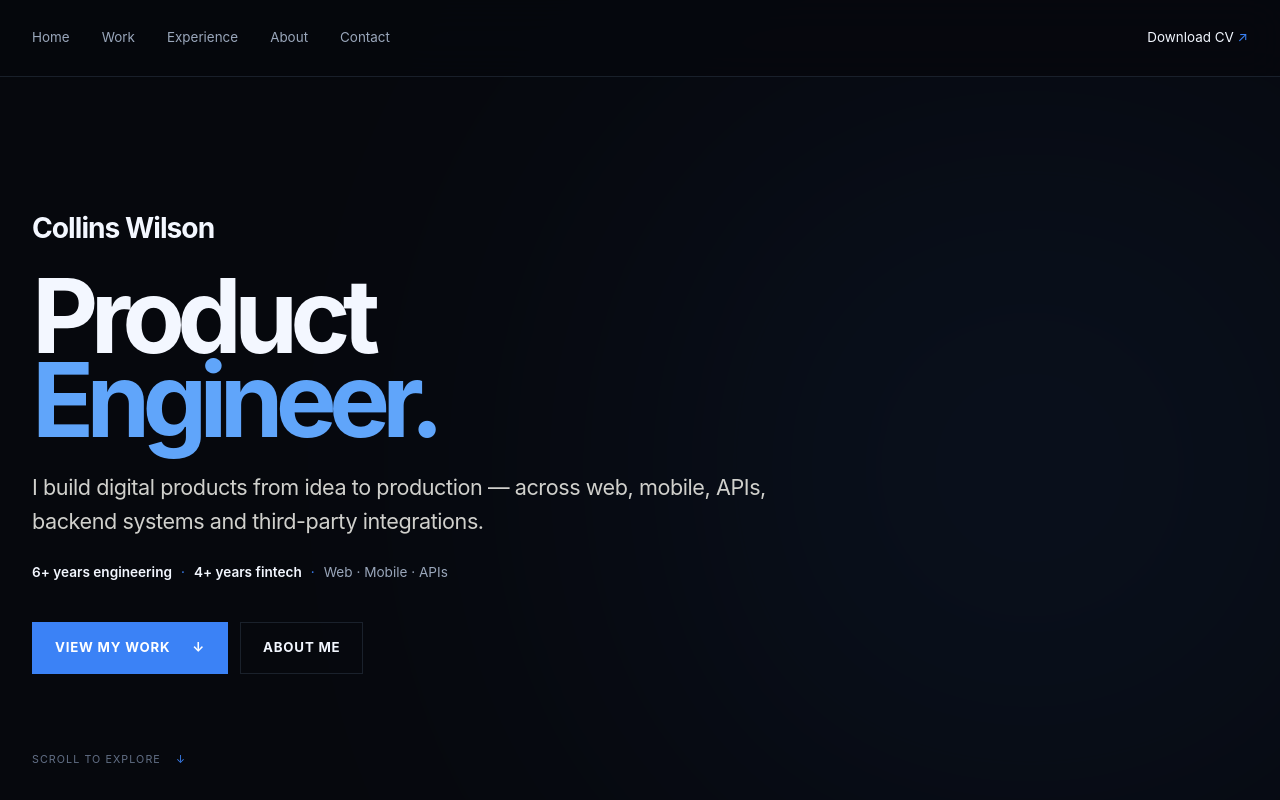
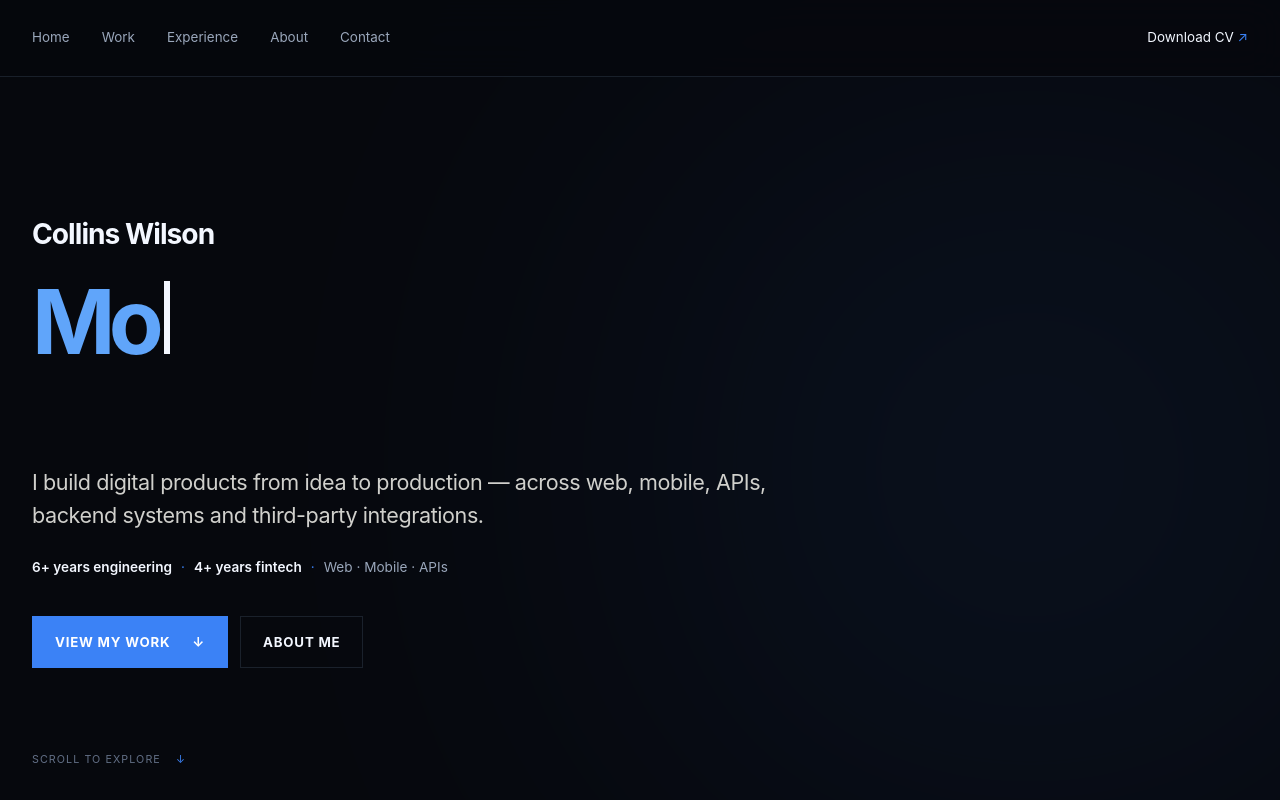
Before and after one commit to Cre8ive-collins/Cre8ive-collins.github.io, a Next.js app: page / in a window 1280 px wide. Shown: the top 800 px of the page. Built offline with nearby package versions, Linux system fonts and the light colour scheme.

Commit message:
feat: add rotating roles and refresh contact

```diff
--- a/app/globals.css
+++ b/app/globals.css
@@ -34,6 +34,17 @@ a { color: inherit; text-decoration: none; }
 img { display: block; max-width: 100%; }
 button, summary { font: inherit; }
 .shell { width: var(--shell); margin-inline: auto; }
+.sr-only {
+  position: absolute;
+  width: 1px;
+  height: 1px;
+  padding: 0;
+  margin: -1px;
+  overflow: hidden;
+  clip: rect(0, 0, 0, 0);
+  white-space: nowrap;
+  border: 0;
+}
 
 .skip-link {
   position: fixed;
@@ -107,12 +118,22 @@ button, summary { font: inherit; }
 }
 .hero h1 {
   margin: 24px 0 28px;
-  font-size: clamp(4rem, 8vw, 7rem);
+  min-height: 1.75em;
+  font-size: clamp(2.7rem, 7vw, 6.5rem);
   font-weight: 720;
-  line-height: 0.82;
+  line-height: 0.92;
   letter-spacing: -0.075em;
 }
-.hero h1 span { color: var(--accent-bright); }
+.rotating-role { color: var(--accent-bright); }
+.typing-cursor {
+  display: inline-block;
+  width: 0.07em;
+  height: 0.82em;
+  margin-left: 0.08em;
+  background: var(--text);
+  animation: cursor-blink 850ms steps(1) infinite;
+}
+@keyframes cursor-blink { 50% { opacity: 0; } }
 .hero-copy { max-width: 750px; margin: 0; color: #d0d0cc; font-size: clamp(1.05rem, 1.7vw, 1.35rem); line-height: 1.55; letter-spacing: -0.02em; }
 .experience-line { display: flex; flex-wrap: wrap; gap: 9px; margin: 24px 0 0; color: var(--muted); font-size: 0.85rem; }
 .experience-line strong { color: var(--text); font-weight: 600; }
@@ -212,20 +233,23 @@ button, summary { font: inherit; }
 .about-copy > p:not(.section-label) { color: #b9b9b6; font-size: 1rem; line-height: 1.85; }
 .about-copy .text-link { margin-top: 28px; }
 
-.contact-section { padding: 150px 0 90px; background: #081d3a; color: #f5f8ff; border-top: 1px solid rgba(96,165,250,0.25); }
+.contact-section { padding: 120px 0; background: #081d3a; color: #f5f8ff; border-top: 1px solid rgba(96,165,250,0.25); }
+.contact-layout { display: grid; grid-template-columns: 0.9fr 1.1fr; gap: clamp(56px, 9vw, 130px); align-items: end; }
 .contact-layout .section-label { color: #93c5fd; }
-.contact-layout h2 { margin-top: 52px; font-size: clamp(3.5rem, 8vw, 7rem); }
-.contact-layout h2 em { color: var(--accent-bright); font-family: inherit; font-style: normal; font-weight: 680; }
-.contact-layout > p:not(.section-label) { max-width: 620px; margin: 38px 0 64px auto; color: #b7c5d9; font-size: 1.1rem; }
-.contact-email { display: flex; justify-content: space-between; align-items: center; padding: 28px 0; border-top: 1px solid rgba(255,255,255,0.25); border-bottom: 1px solid rgba(255,255,255,0.25); font-size: clamp(1.1rem, 3vw, 2.2rem); font-weight: 600; letter-spacing: -0.03em; }
-.contact-email span { color: var(--accent-bright); }
-.contact-links { display: flex; gap: 28px; justify-content: flex-end; margin-top: 40px; font-size: 0.75rem; font-weight: 800; text-transform: uppercase; }
+.contact-intro h2 { margin: 38px 0 30px; font-size: clamp(3rem, 5.7vw, 5.2rem); line-height: 0.98; letter-spacing: -0.06em; }
+.contact-intro h2 em { color: var(--accent-bright); font-style: normal; font-weight: 680; }
+.contact-intro > p:not(.section-label) { max-width: 540px; margin: 0; color: #b7c5d9; font-size: 1.05rem; }
+.contact-card { padding: clamp(28px, 4vw, 46px); border: 1px solid rgba(147,197,253,0.24); border-radius: 18px; background: rgba(4,16,36,0.46); }
+.contact-card > p { margin: 0 0 38px; color: #93c5fd; font-size: 0.7rem; font-weight: 750; letter-spacing: 0.1em; text-transform: uppercase; }
+.contact-email { display: grid; grid-template-columns: 1fr auto; align-items: end; gap: 12px; padding: 0 0 28px; border-bottom: 1px solid rgba(255,255,255,0.22); }
+.contact-email > span:first-child { grid-column: 1 / -1; color: var(--muted); font-size: 0.75rem; font-weight: 700; letter-spacing: 0.08em; text-transform: uppercase; }
+.contact-email strong { font-size: clamp(0.95rem, 1.7vw, 1.3rem); font-weight: 600; letter-spacing: -0.02em; overflow-wrap: anywhere; }
+.contact-email > span:last-child { color: var(--accent-bright); font-size: 1.35rem; }
+.contact-links { display: flex; gap: 28px; margin-top: 28px; font-size: 0.75rem; font-weight: 800; text-transform: uppercase; }
+.contact-links a:hover { color: var(--accent-bright); }
 
-.footer { display: grid; grid-template-columns: 1fr auto 1fr; align-items: center; min-height: 120px; color: var(--dim); font-size: 0.7rem; text-transform: uppercase; letter-spacing: 0.06em; }
+.footer { min-height: 90px; display: flex; align-items: center; justify-content: center; color: var(--dim); font-size: 0.7rem; text-transform: uppercase; letter-spacing: 0.06em; }
 .footer p { margin: 0; }
-.footer p:nth-child(2) { justify-self: center; }
-.footer-links { justify-self: end; display: flex; gap: 18px; }
-.footer a:hover { color: var(--text); }
 
 .case-study { padding-top: 76px; }
 .case-hero { padding-top: 70px; }
@@ -314,14 +338,10 @@ button, summary { font: inherit; }
   .toolkit-grid > div { min-height: 160px; }
   .toolkit-grid h3 { margin-bottom: 36px; }
   .about-image-wrap { min-height: 470px; }
-  .contact-section { padding: 90px 0 70px; }
-  .contact-layout h2 { margin-top: 44px; font-size: 13vw; }
-  .contact-layout > p:not(.section-label) { margin: 34px 0 50px; }
-  .contact-email { font-size: 0.95rem; }
-  .contact-links { justify-content: flex-start; flex-wrap: wrap; }
-  .footer { grid-template-columns: 1fr 1fr; min-height: 150px; gap: 16px; }
-  .footer p:nth-child(2) { justify-self: end; }
-  .footer-links { grid-column: 1 / -1; grid-row: 2; justify-self: start; }
+  .contact-section { padding: 88px 0; }
+  .contact-layout { grid-template-columns: 1fr; gap: 48px; }
+  .contact-intro h2 { font-size: clamp(2.7rem, 12vw, 4.2rem); }
+  .contact-links { flex-wrap: wrap; }
   .case-study { padding-top: 66px; }
   .case-hero { padding-top: 44px; }
   .case-heading { margin: 76px 0 40px; }
@@ -340,10 +360,9 @@ button, summary { font: inherit; }
 
 @media (max-width: 360px) {
   :root { --shell: calc(100vw - 24px); }
-  .hero h1 { font-size: 3.45rem; }
+  .hero h1 { font-size: 11vw; }
   .hero-actions { flex-direction: column; align-items: stretch; }
   .project-actions { flex-direction: column; align-items: flex-start; }
-  .contact-email { font-size: 0.78rem; }
   .case-meta, .case-sidebar { grid-template-columns: 1fr; }
 }
 
--- a/app/page.tsx
+++ b/app/page.tsx
@@ -1,6 +1,6 @@
 /* eslint-disable @next/next/no-img-element */
-import Link from "next/link";
 import { ProjectCard } from "@/components/project-card";
+import { RotatingRole } from "@/components/rotating-role";
 import { experience, toolkit } from "@/data/experience";
 import { profile } from "@/data/profile";
 import { projects } from "@/data/projects";
@@ -18,7 +18,7 @@ export default function Home() {
       <section className="hero shell" id="home">
         <div className="hero-content">
           <p className="hero-name">Collins Wilson</p>
-          <h1>Product<br /><span>Engineer.</span></h1>
+          <h1><RotatingRole /></h1>
           <p className="hero-copy">
             I build digital products from idea to production — across web, mobile, APIs, backend systems and third-party integrations.
           </p>
@@ -121,14 +121,22 @@ export default function Home() {
 
       <section className="contact-section" id="contact">
         <div className="shell contact-layout">
-          <p className="section-label">Contact</p>
-          <h2>Let’s build<br />something <em>useful.</em></h2>
-          <p>I’m open to product engineering opportunities, interesting software problems and conversations with teams building meaningful products.</p>
-          <a className="contact-email" href={`mailto:${profile.email}`}>{profile.email} <span aria-hidden="true">↗</span></a>
-          <div className="contact-links">
-            <a href={profile.socials.linkedIn} target="_blank" rel="noreferrer">LinkedIn ↗</a>
-            <a href={profile.socials.github} target="_blank" rel="noreferrer">GitHub ↗</a>
-            <Link href="/#work">Selected work ↑</Link>
+          <div className="contact-intro">
+            <p className="section-label">Contact</p>
+            <h2>Have a product<br /><em>worth building?</em></h2>
+            <p>If you’re working through a product idea, a difficult engineering problem or the next stage of an existing platform, let’s talk.</p>
+          </div>
+          <div className="contact-card">
+            <p>Start a conversation</p>
+            <a className="contact-email" href={`mailto:${profile.email}`}>
+              <span>Email me</span>
+              <strong>{profile.email}</strong>
+              <span aria-hidden="true">↗</span>
+            </a>
+            <div className="contact-links">
+              <a href={profile.socials.linkedIn} target="_blank" rel="noreferrer">LinkedIn ↗</a>
+              <a href={profile.socials.github} target="_blank" rel="noreferrer">GitHub ↗</a>
+            </div>
           </div>
         </div>
       </section>
--- a/components/footer.tsx
+++ b/components/footer.tsx
@@ -1,15 +1,7 @@
-import { profile } from "@/data/profile";
-
 export function Footer() {
   return (
     <footer className="footer shell">
-      <p>Built by Collins Wilson</p>
       <p>© {new Date().getFullYear()} Collins Wilson</p>
-      <div className="footer-links" aria-label="Social links">
-        <a href={`mailto:${profile.email}`}>Email</a>
-        <a href={profile.socials.linkedIn} target="_blank" rel="noreferrer">LinkedIn</a>
-        <a href={profile.socials.github} target="_blank" rel="noreferrer">GitHub</a>
-      </div>
     </footer>
   );
 }
--- /dev/null
+++ b/components/rotating-role.tsx
@@ -0,0 +1,60 @@
+"use client";
+
+import { useEffect, useState } from "react";
+
+const roles = [
+  "Product Engineer",
+  "Fullstack Engineer",
+  "Mobile Developer",
+  "Software Engineer",
+] as const;
+
+export function RotatingRole() {
+  const [roleIndex, setRoleIndex] = useState(0);
+  const [displayedRole, setDisplayedRole] = useState<string>(roles[0]);
+  const [isDeleting, setIsDeleting] = useState(false);
+
+  useEffect(() => {
+    const reducedMotion = window.matchMedia("(prefers-reduced-motion: reduce)");
+
+    if (reducedMotion.matches) {
+      return;
+    }
+
+    const activeRole = roles[roleIndex];
+    let delay = isDeleting ? 45 : 85;
+
+    if (!isDeleting && displayedRole === activeRole) {
+      delay = 1600;
+    } else if (isDeleting && displayedRole === "") {
+      delay = 240;
+    }
+
+    const timer = window.setTimeout(() => {
+      if (!isDeleting && displayedRole === activeRole) {
+        setIsDeleting(true);
+        return;
+      }
+
+      if (isDeleting && displayedRole === "") {
+        setIsDeleting(false);
+        setRoleIndex((currentIndex) => (currentIndex + 1) % roles.length);
+        return;
+      }
+
+      const nextLength = displayedRole.length + (isDeleting ? -1 : 1);
+      setDisplayedRole(activeRole.slice(0, nextLength));
+    }, delay);
+
+    return () => window.clearTimeout(timer);
+  }, [displayedRole, isDeleting, roleIndex]);
+
+  return (
+    <>
+      <span className="sr-only">Product Engineer, Fullstack Engineer, Mobile Developer, Software Engineer</span>
+      <span className="rotating-role" aria-hidden="true">
+        {displayedRole}<span className="typing-cursor" />
+      </span>
+    </>
+  );
+}
--- a/data/experience.ts
+++ b/data/experience.ts
@@ -1,4 +1,13 @@
 export const experience = [
+  {
+    company: "Technology IQ",
+    role: "Product Engineer",
+    dates: "2023 — Present",
+    industry: "Technology · Software products",
+    description:
+      "Working across product requirements and software delivery to turn practical product needs into maintainable digital experiences.",
+    focus: ["Product engineering", "Product development", "Software delivery"],
+  },
   {
     company: "Sterling Bank",
     role: "Senior Frontend Engineer",
```
